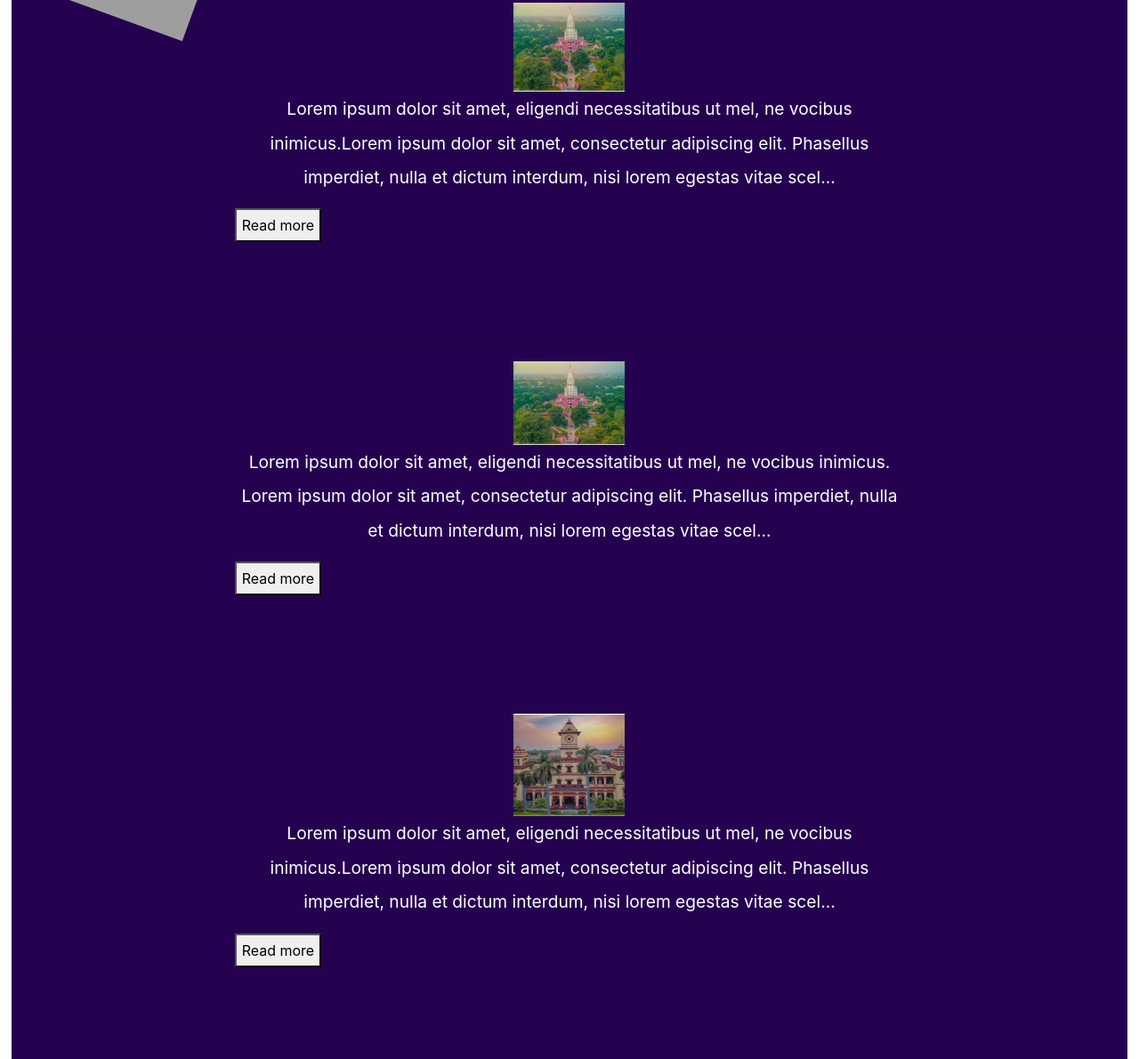
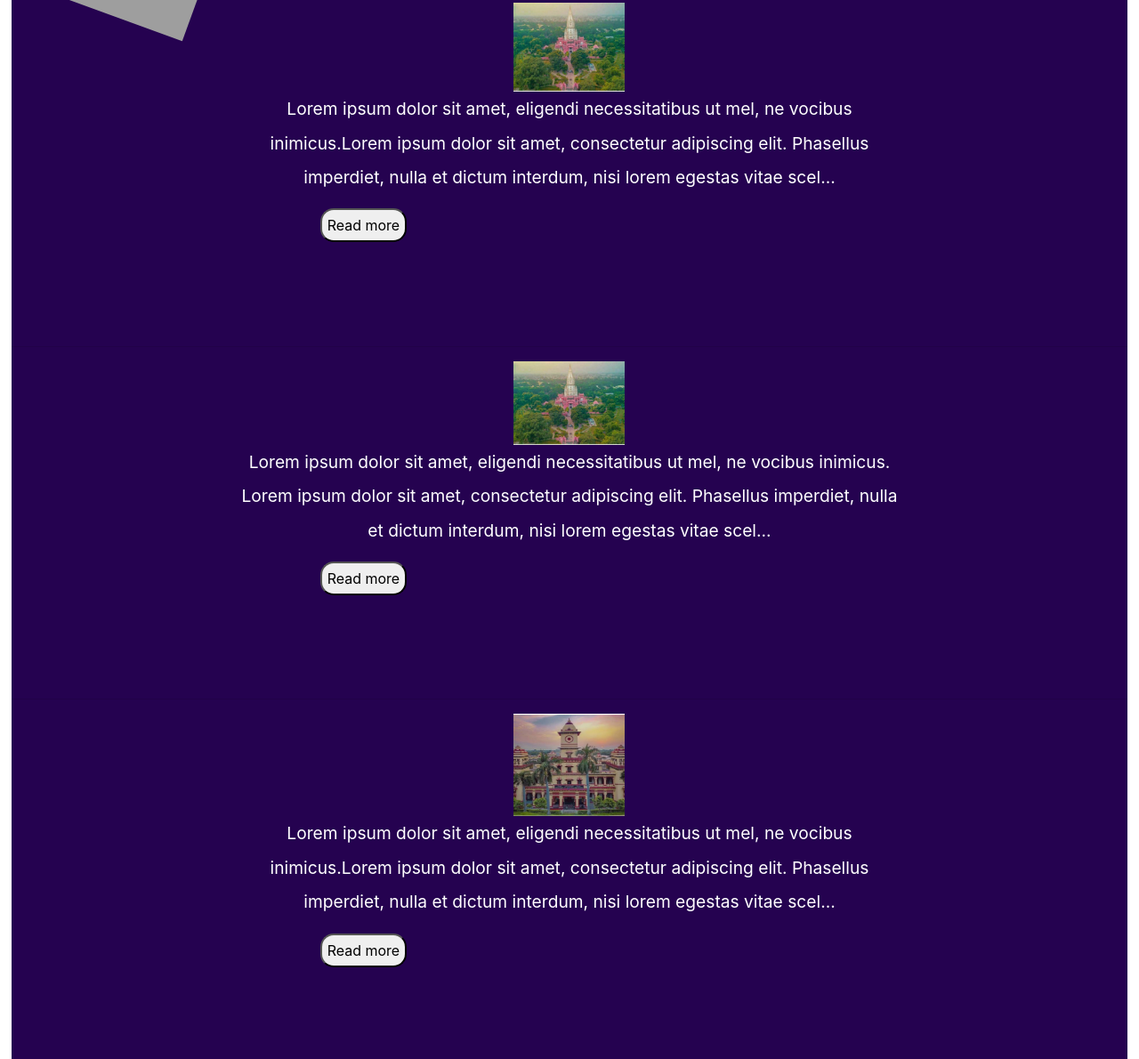
Before and after one commit to Bikash-prog/WW_trial_1, a plain HTML site: page Campus/campus.html in a window 1280 px wide. Shown: the part 1499-2689 px from the top of the page at 89% size. Drawn offline with nearby package versions, Linux system fonts and the light colour scheme; grey boxes are pictures that could not be loaded; a web font is replaced by a local one.

Commit message:
Update campus_styles.css

```diff
--- a/Campus/campus_styles.css
+++ b/Campus/campus_styles.css
@@ -129,7 +129,7 @@ margin-right: auto;
   margin-left: 0;
 
 }
-.myBtn,.myBtn1,.myBtn2,.myBtn3,.myBtn4,.myBtn5{
+#myBtn,#myBtn1,#myBtn2,#myBtn3,#myBtn4,#myBtn5{
   position: relative;
   left: 6rem;
   border-radius: 15px;
```
